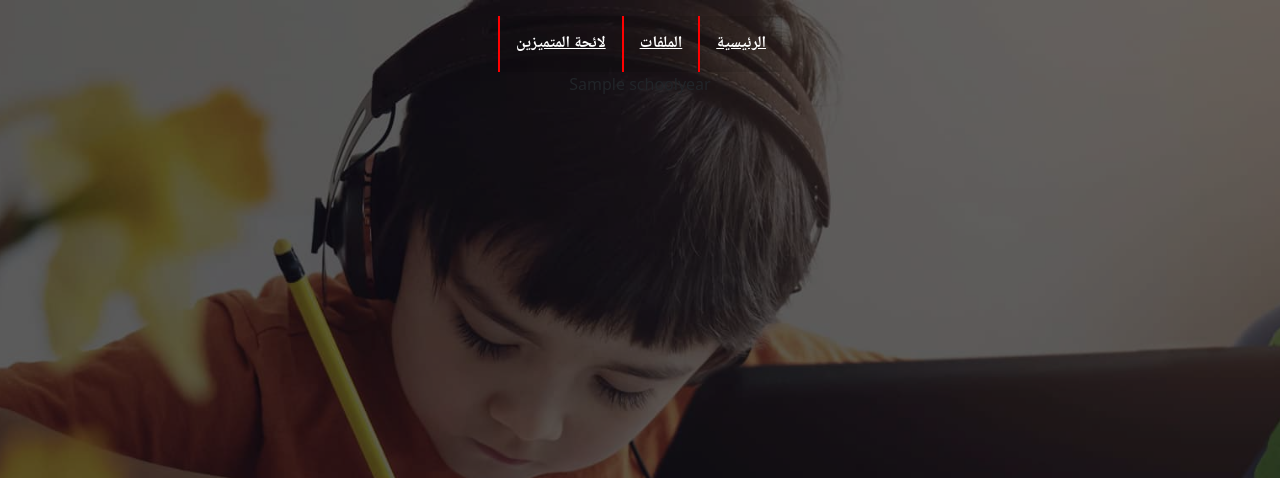
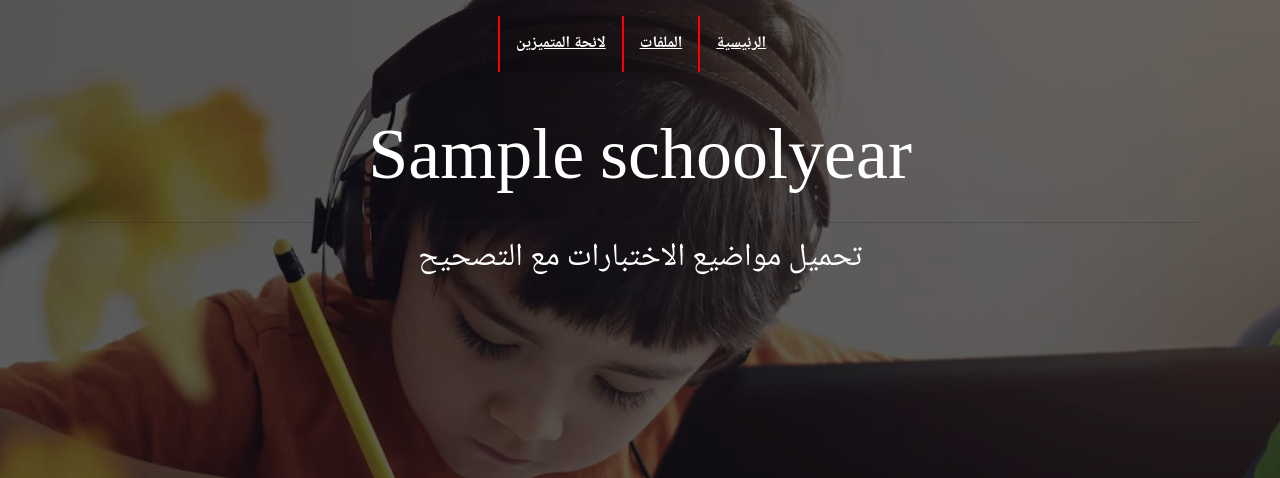
Before and after one commit to Mehtal/aladin-live, a Django app: page /schoolyear/1 in a window 1280 px wide. Shown: the top 478 px of the page. Run offline with Django 3.2, Linux system fonts and the light colour scheme; data comes from the database, SQL or seed files in the repository; tables that the repository leaves empty hold one stand-in row (values such as "Sample post"); some libraries are stand-ins or nearby versions.

Commit message:
years-detail templates changes

```diff
--- a/librarry/templates/year_detail.html
+++ b/librarry/templates/year_detail.html
@@ -3,19 +3,20 @@
 
 {% block content %}
 <div class="container">
-<div class="text-center">{{ object.name}}</div>
+<div class="text-center text-white display-2 mt-5">{{ object.name}}</div><hr>
+<h2 class="text-center text-white mb-5">تحميل مواضيع الاختبارات مع التصحيح</h2>
 
-<div class="accordion" id="accordionExames">
+<div class="accordion " id="accordionExames">
   {% for niveau in object.niveaus.all %}
   <div class="accordion-item mb-3">
-    <h2 class="accordion-header" id="heading{{ niveau.id}}">
-      <button class="accordion-button" type="button" data-bs-toggle="collapse" data-bs-target="#collapse{{ niveau.id}}" aria-expanded="true" aria-controls="collapse{{ niveau.id}}">
-        {{ niveau.name}}<p></p>
+    <h2 class="accordion-header text-center" id="heading{{ niveau.id}}">
+      <button class="accordion-button text-center" type="button" data-bs-toggle="collapse" data-bs-target="#collapse{{ niveau.id}}" aria-expanded="true" aria-controls="collapse{{ niveau.id}}">
+       <strong>{{ niveau.name}}</strong>
       </button>
     </h2>
     <div id="collapse{{niveau.id}}" class="accordion-collapse collapse show" aria-labelledby="heading{{ niveau.id}}" data-bs-parent="#accordionExames">
       <div class="accordion-body">{% for exame in niveau.exames.all %}
-       <p><a href="{{ exame.upload.url }}"><strong>{{exame.title}}</strong> </a></p>
+       <p><a href="{{ exame.upload.url }}" class="text-white">{{exame.title}}</a></p>
        <hr>
         {% endfor %}
       </div>
--- a/static/static/css/main.css
+++ b/static/static/css/main.css
@@ -6,6 +6,14 @@
   font-family: arabicFontBold;
   src: url(../fonts/NotoNaskhArabic-Bold.ttf);
 }
+h1 h2 h3 h4 h5 h6 {
+  font-family: arabicFontBold;
+}
+
+body {
+  font-family: arabicFont;
+}
+
 h1 {
   font-size: calc(3em + 4vw);
 }
@@ -117,6 +125,10 @@ h1 {
   background-color: rgba(0, 0, 0, 0.3) !important;
   border: 0;
 }
+.accordion-button:hover {
+  background: #0c63e4 !important;
+  cursor: pointer;
+}
 .accordion-button:not(.collapsed) {
   border: solid 1px #dc3545;
 }
@@ -126,4 +138,8 @@ h1 {
   border: solid 1px #dc3545;
 }
 
+.accordion-body p a:hover {
+  color: #0c63e4 !important;
+}
+
 /*# sourceMappingURL=main.css.map */
--- a/static/static/css/main.scss
+++ b/static/static/css/main.scss
@@ -5,6 +5,12 @@
 @font-face {
   font-family: arabicFontBold;
   src: url(../fonts/NotoNaskhArabic-Bold.ttf);
+}
+h1 h2 h3 h4 h5 h6 {
+  font-family: arabicFontBold;
+}
+body {
+  font-family: arabicFont;
 }
 h1 {
 	font-size:calc(3em + 4vw);
@@ -125,6 +131,11 @@ h1 {
   background-color:rgba(0,0,0,0.3)!important;
   border: 0;
 
+  &:hover{
+    background: #0c63e4 !important;
+    cursor: pointer;
+  }
+
   &:not(.collapsed) {
     border: solid 1px #dc3545;
   }
@@ -133,3 +144,10 @@ h1 {
   background:transparent;
   border:solid 1px #dc3545;
 }
+.accordion-body {
+  p a {
+    &:hover {
+      color:#0c63e4 !important;
+    }
+  }
+}
```
Also changed, not shown: 1 other file.
